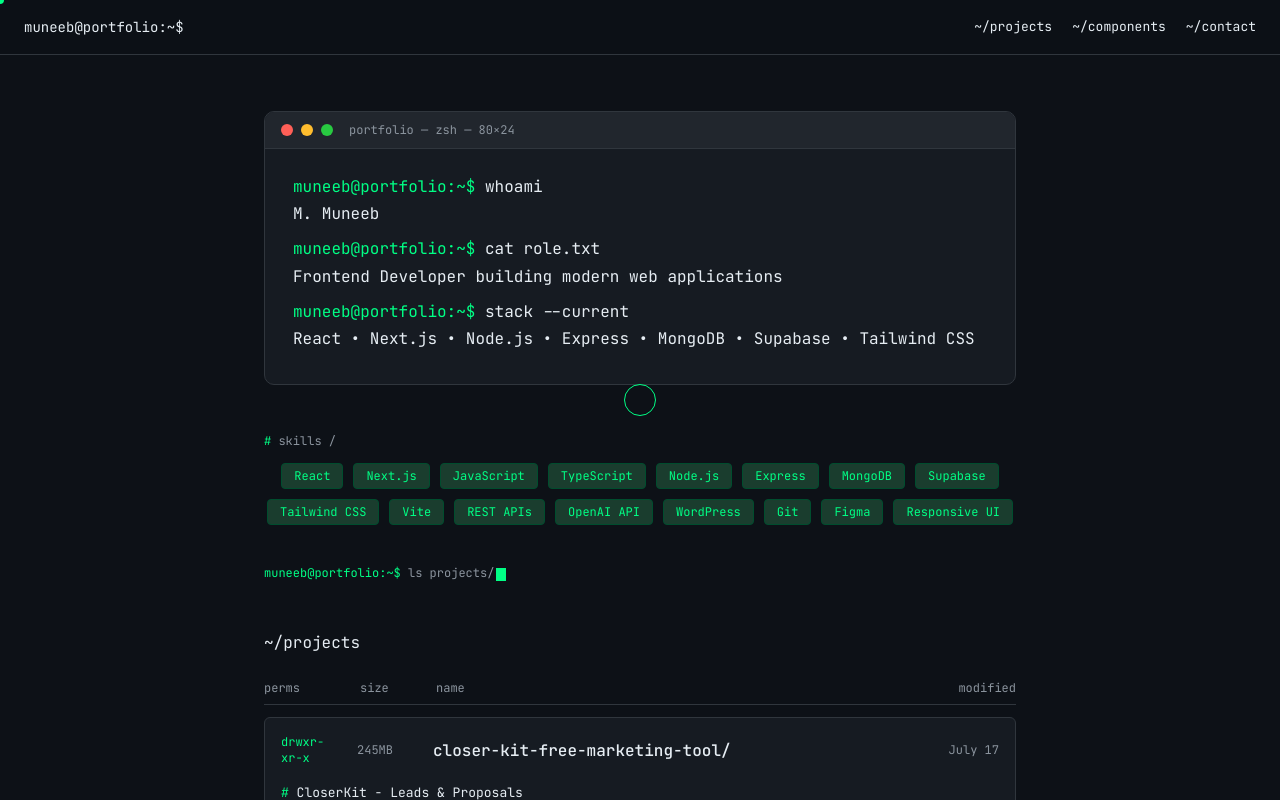
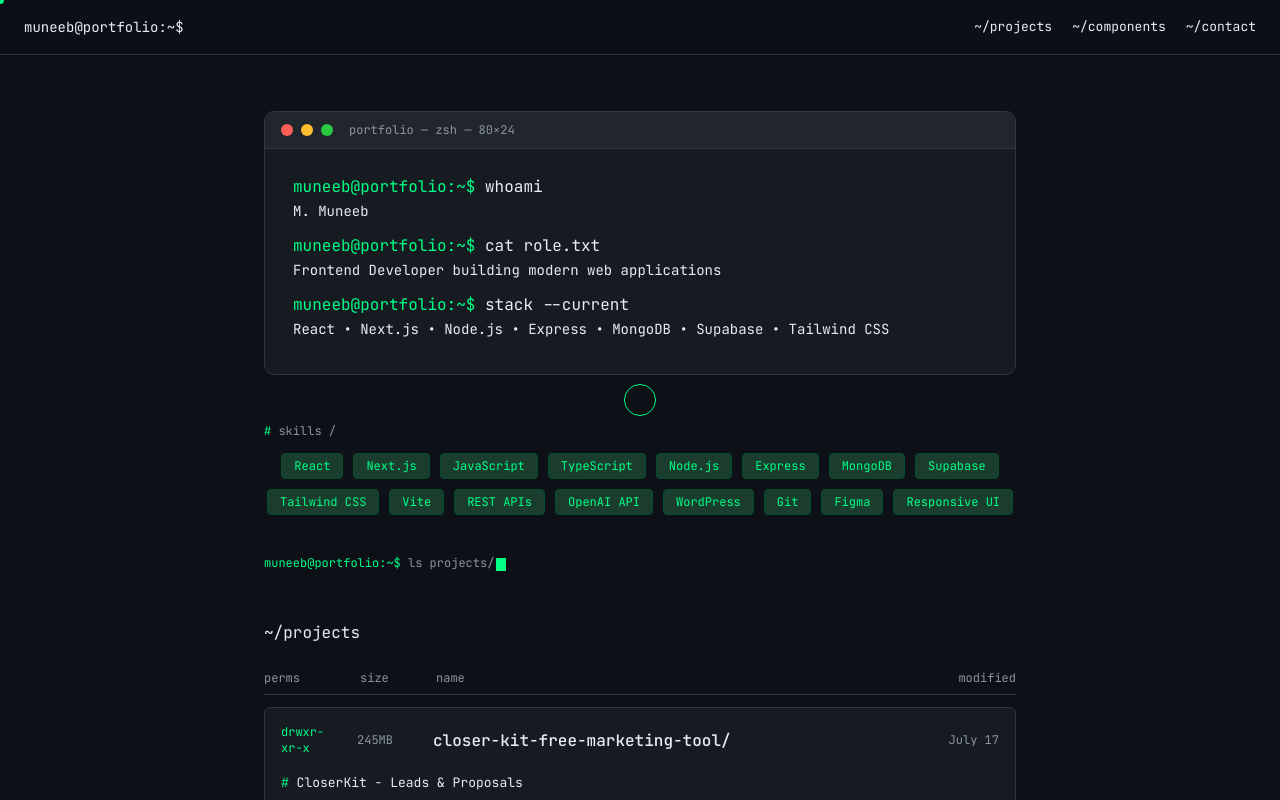
Before and after one commit to mmuneeb1000/portfolio-website-muneeb, a React (Vite) app in the folder client/: page / in a window 1280 px wide. Shown: the top 800 px of the page. Built offline with nearby package versions, Linux system fonts and the light colour scheme.

Commit message:
text update

```diff
--- a/client/src/components/Hero.jsx
+++ b/client/src/components/Hero.jsx
@@ -25,7 +25,8 @@ const lines = [
   {
     prompt: "ls projects/",
     delay: 3600,
-    output: "CloserKit  Frontpage  Portfolio  Weather  Currency  IP-Tracker",
+    output:
+      "CloserKit • Frontpage • Portfolio • Weather • Currency • IP-Tracker",
   },
   {
     prompt: "cat experience.md",
@@ -146,7 +147,7 @@ export default function Hero() {
               </div>
 
               {line.showOutput && (
-                <div className="mb-2 text-text">{line.output}</div>
+                <div className="mb-2 text-text text-[14px]">{line.output}</div>
               )}
             </div>
           ))}
```
